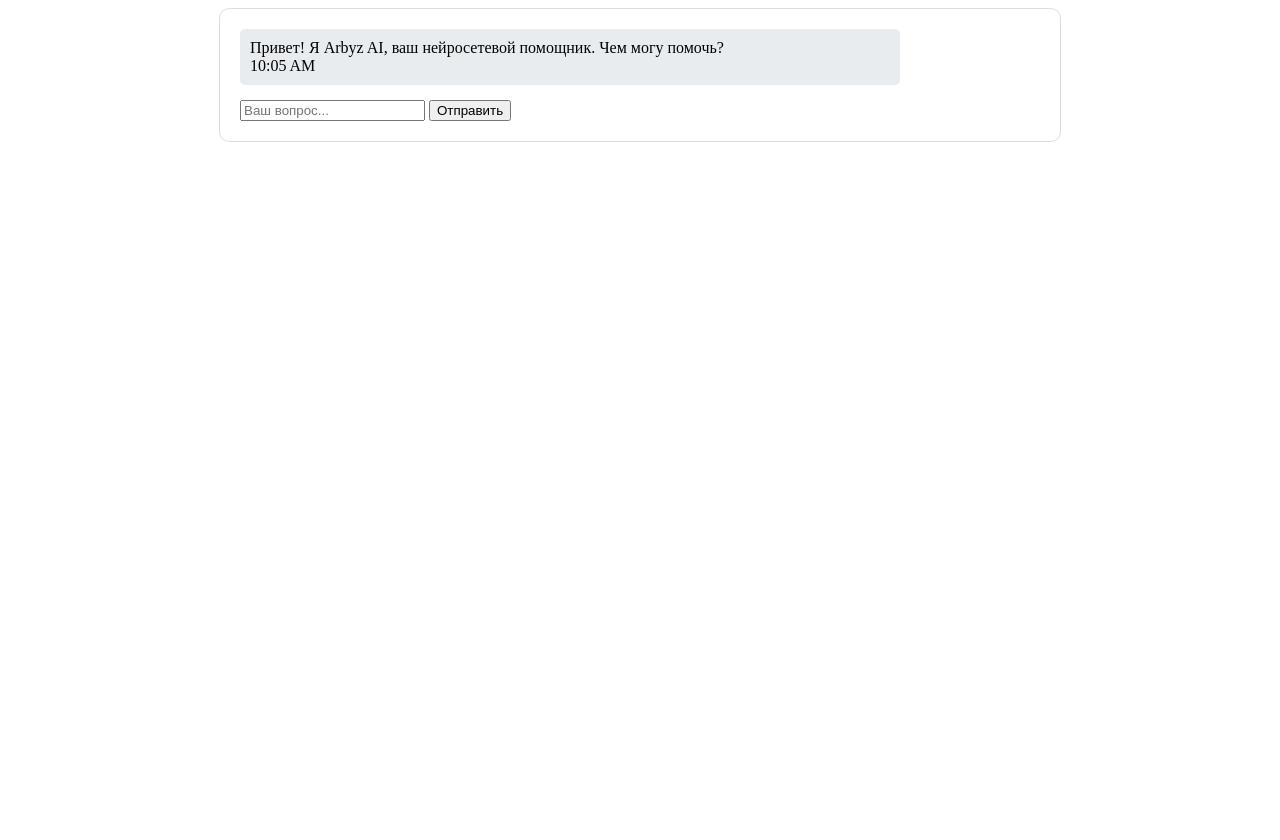
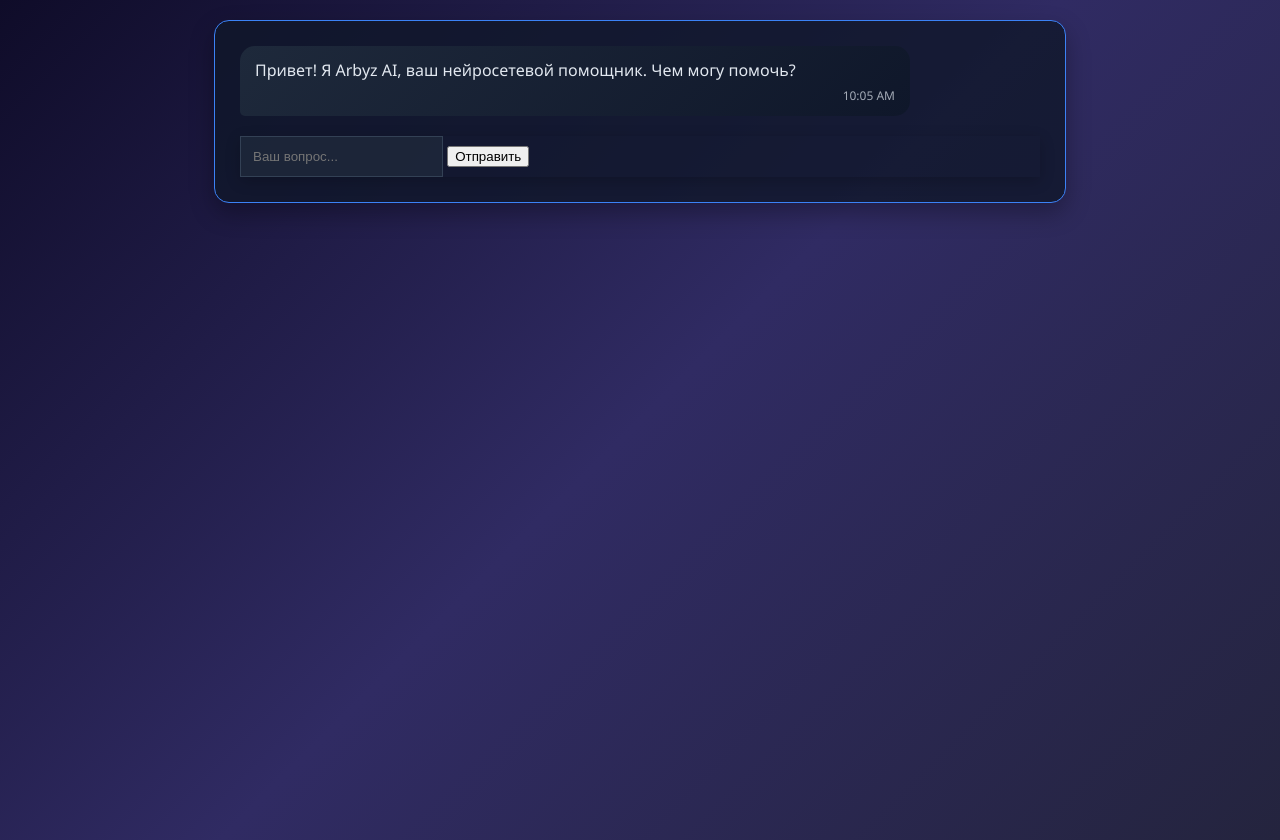
Before and after one commit to FreeGPT-bot/FreeGPT-bot.github.io, a Flask app: page / in a window 1280 px wide. Before the commit the page ends 142 px from the top, so only its background shows below. Run offline with Flask 3, Linux system fonts and the light colour scheme.

Commit message:
Update style.css

```diff
--- a/static/style.css
+++ b/static/style.css
@@ -1,35 +1,157 @@
+/* Основные стили */
+body {
+    font-family: 'Segoe UI', Tahoma, Geneva, Verdana, sans-serif;
+    background: linear-gradient(135deg, #0f0c29, #302b63, #24243e);
+    min-height: 100vh;
+    margin: 0;
+    padding: 20px;
+    color: #e2e8f0;
+}
 
 .chat-container {
     max-width: 800px;
     margin: 0 auto;
-    border: 1px solid #ddd;
-    border-radius: 10px;
-    padding: 20px;
+    background-color: rgba(15, 23, 42, 0.8);
+    border-radius: 15px;
+    padding: 25px;
+    box-shadow: 0 10px 25px rgba(0, 0, 0, 0.3);
+    border: 1px solid #3b82f6;
 }
 
+.header {
+    text-align: center;
+    margin-bottom: 30px;
+}
+
+.header h1 {
+    color: #3b82f6;
+    text-shadow: 0 0 10px rgba(59, 130, 246, 0.5);
+    font-weight: 700;
+}
+
+.header p {
+    color: #94a3b8;
+}
+
+/* Стили чата */
 .chat-box {
     height: 500px;
     overflow-y: auto;
+    padding: 15px;
+    background-color: rgba(30, 41, 59, 0.5);
+    border-radius: 10px;
     margin-bottom: 20px;
-    padding: 10px;
-    background: #f9f9f9;
-    border-radius: 5px;
+    border: 1px solid #1e3a8a;
 }
 
 .message {
     margin-bottom: 15px;
-    padding: 10px;
-    border-radius: 5px;
     max-width: 80%;
+    padding: 12px 15px;
+    border-radius: 15px;
+    position: relative;
+    animation: fadeIn 0.3s ease-out;
+}
+
+@keyframes fadeIn {
+    from { opacity: 0; transform: translateY(10px); }
+    to { opacity: 1; transform: translateY(0); }
 }
 
 .user-message {
-    background: #007bff;
+    margin-left: auto;
+    background: linear-gradient(135deg, #3b82f6, #2563eb);
     color: white;
-    margin-left: auto;
+    border-bottom-right-radius: 5px;
 }
 
 .bot-message {
-    background: #e9ecef;
     margin-right: auto;
+    background: linear-gradient(135deg, #1e293b, #0f172a);
+    border-bottom-left-radius: 5px;
 }
+
+.message-content {
+    margin-bottom: 5px;
+    word-wrap: break-word;
+    line-height: 1.5;
+}
+
+.message-time {
+    font-size: 0.75rem;
+    opacity: 0.7;
+    text-align: right;
+}
+
+/* Поле ввода */
+.input-group {
+    box-shadow: 0 4px 15px rgba(0, 0, 0, 0.2);
+    margin-top: 20px;
+}
+
+#userInput {
+    background-color: rgba(30, 41, 59, 0.8);
+    border: 1px solid #334155;
+    color: white;
+    padding: 12px;
+}
+
+#userInput:focus {
+    background-color: rgba(30, 41, 59, 0.9);
+    color: white;
+    border-color: #3b82f6;
+    box-shadow: 0 0 0 0.25rem rgba(59, 130, 246, 0.25);
+}
+
+.btn-primary {
+    background: linear-gradient(135deg, #3b82f6, #1d4ed8);
+    border: none;
+    padding: 0 20px;
+    font-weight: 500;
+}
+
+.btn-primary:hover {
+    background: linear-gradient(135deg, #2563eb, #1e40af);
+}
+
+/* Анимация набора текста */
+.typing-indicator::after {
+    content: '...';
+    animation: typing 1.5s infinite;
+}
+
+@keyframes typing {
+    0% { content: '.'; }
+    33% { content: '..'; }
+    66% { content: '...'; }
+}
+
+/* Иконки и скроллбар */
+::-webkit-scrollbar {
+    width: 8px;
+}
+
+::-webkit-scrollbar-track {
+    background: rgba(30, 41, 59, 0.5);
+    border-radius: 10px;
+}
+
+::-webkit-scrollbar-thumb {
+    background: #3b82f6;
+    border-radius: 10px;
+}
+
+/* Адаптивность */
+@media (max-width: 768px) {
+    .chat-box {
+        height: 400px;
+    }
+
+    .message {
+        max-width: 90%;
+    }
+
+    .chat-container {
+        padding: 15px;
+    }
+}
```
